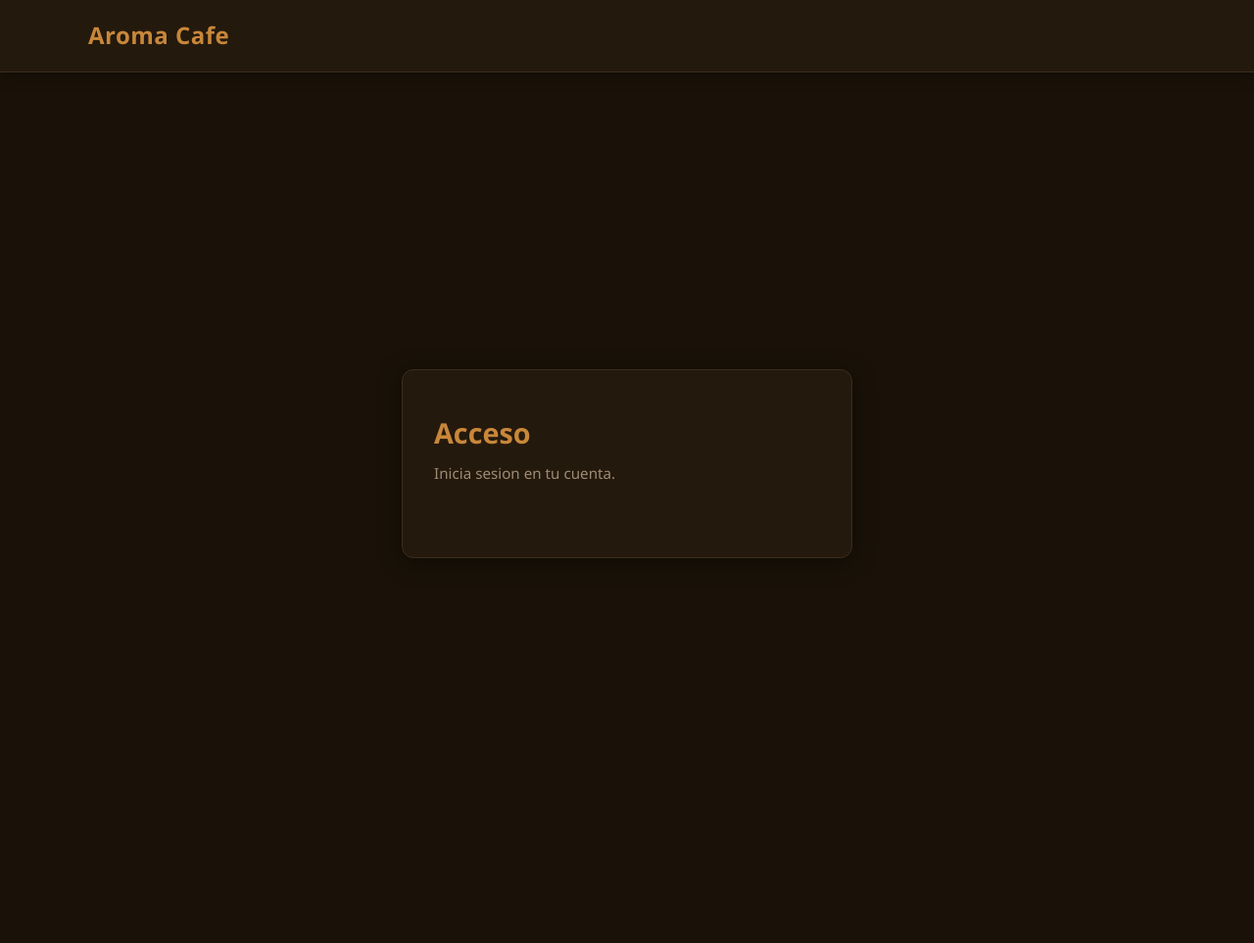
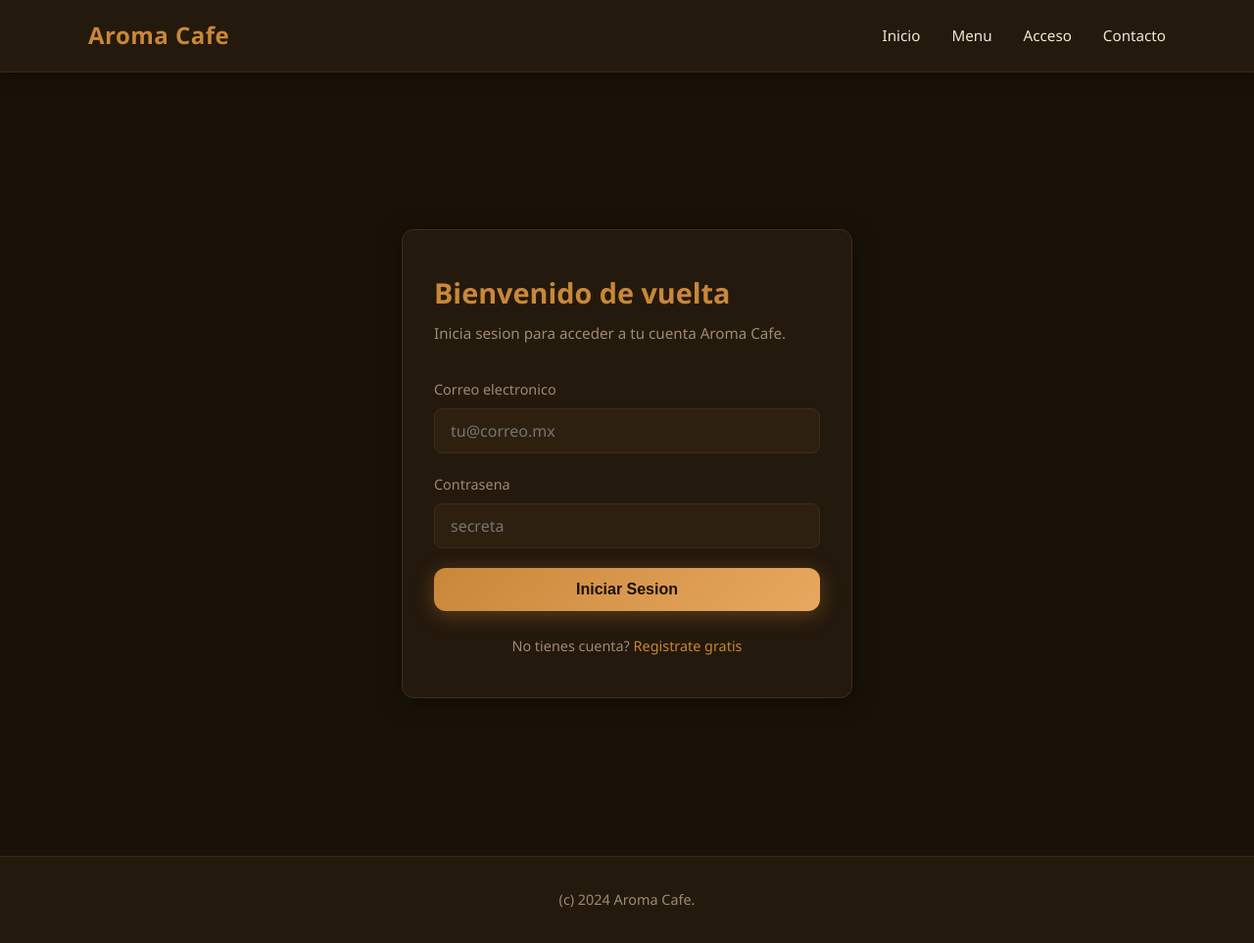
Before and after one commit to RD224/aroma-cafe-web, a plain HTML site: page login.html in a window 1280 px wide. Shown: the whole page at 98% size. Before the commit the page ends 874 px from the top, so only its background shows below. Drawn offline with Linux system fonts and the light colour scheme.

Commit message:
feat: implement complete login form with email and password fields

```diff
--- a/login.html
+++ b/login.html
@@ -3,6 +3,7 @@
 <head>
   <meta charset="UTF-8" />
   <meta name="viewport" content="width=device-width, initial-scale=1.0" />
+  <meta name="description" content="Accede a tu cuenta de cliente Aroma Cafe." />
   <title>Acceso | Aroma Cafe</title>
   <link rel="stylesheet" href="css/styles.css" />
 </head>
@@ -10,14 +11,40 @@
   <header class="site-header">
     <div class="container header-inner">
       <a href="index.html" class="logo">Aroma Cafe</a>
+      <nav class="main-nav">
+        <ul>
+          <li><a href="index.html">Inicio</a></li>
+          <li><a href="menu.html">Menu</a></li>
+          <li><a href="login.html">Acceso</a></li>
+          <li><a href="contact.html">Contacto</a></li>
+        </ul>
+      </nav>
     </div>
   </header>
   <main class="form-section">
     <div class="form-card">
-      <h1>Acceso</h1>
-      <p class="subtitle">Inicia sesion en tu cuenta.</p>
-      <!-- Formulario pendiente -->
+      <h1>Bienvenido de vuelta</h1>
+      <p class="subtitle">Inicia sesion para acceder a tu cuenta Aroma Cafe.</p>
+      <form id="login-form" action="#" method="post" novalidate>
+        <div class="form-group">
+          <label for="login-email">Correo electronico</label>
+          <input type="email" id="login-email" name="email" placeholder="tu@correo.mx" required />
+        </div>
+        <div class="form-group">
+          <label for="login-password">Contrasena</label>
+          <input type="password" id="login-password" name="password" placeholder="secreta" required />
+        </div>
+        <button type="submit" class="btn btn-primary" id="login-submit" style="width:100%;">Iniciar Sesion</button>
+      </form>
+      <p style="text-align:center; margin-top:1.5rem; font-size:0.9rem; color:var(--color-muted);">
+        No tienes cuenta? <a href="#">Registrate gratis</a>
+      </p>
     </div>
   </main>
+  <footer class="site-footer">
+    <div class="container footer-inner">
+      <p>(c) 2024 Aroma Cafe.</p>
+    </div>
+  </footer>
 </body>
 </html>
```
